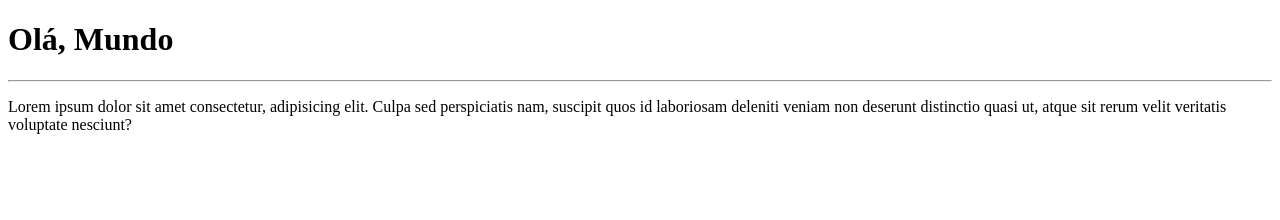
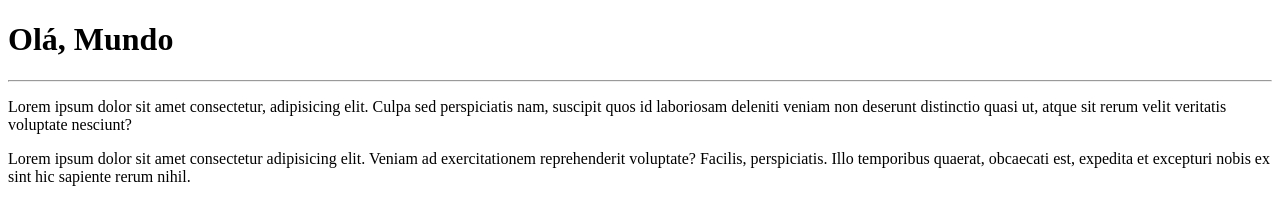
Before and after one commit to pedrorgc/Ola-Mundo, a plain HTML site: page site-exemplo/index.html in a window 1280 px wide. Drawn offline with Linux system fonts and the light colour scheme.

Commit message:
Adicionei um parágrafo

```diff
--- a/site-exemplo/index.html
+++ b/site-exemplo/index.html
@@ -10,5 +10,6 @@
     <h1>Olá, Mundo</h1>
     <hr>
     <p>Lorem ipsum dolor sit amet consectetur, adipisicing elit. Culpa sed perspiciatis nam, suscipit quos id laboriosam deleniti veniam non deserunt distinctio quasi ut, atque sit rerum velit veritatis voluptate nesciunt?</p>
+    <p>Lorem ipsum dolor sit amet consectetur adipisicing elit. Veniam ad exercitationem reprehenderit voluptate? Facilis, perspiciatis. Illo temporibus quaerat, obcaecati est, expedita et excepturi nobis ex sint hic sapiente rerum nihil.</p>
 </body>
 </html>
```
